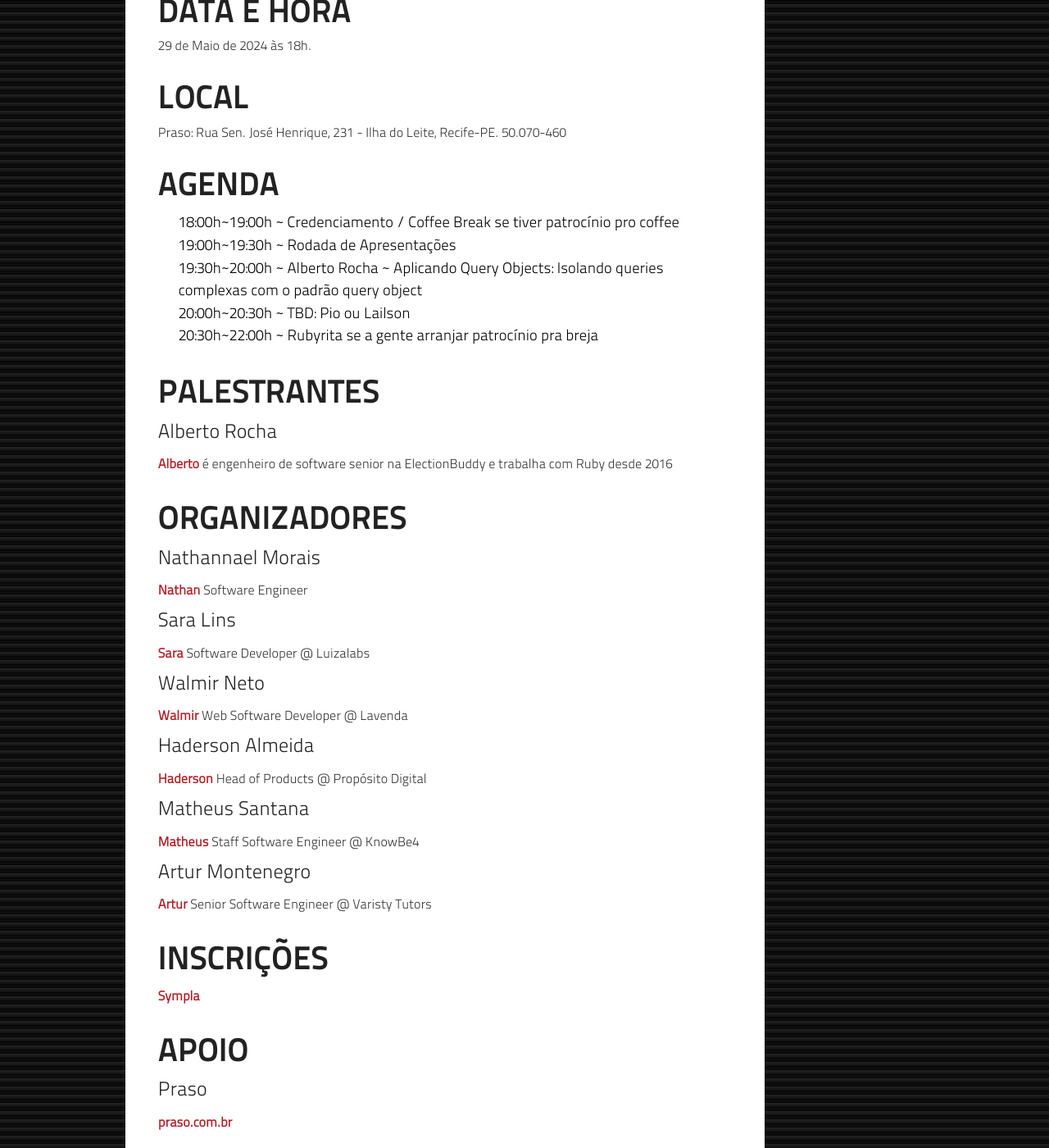
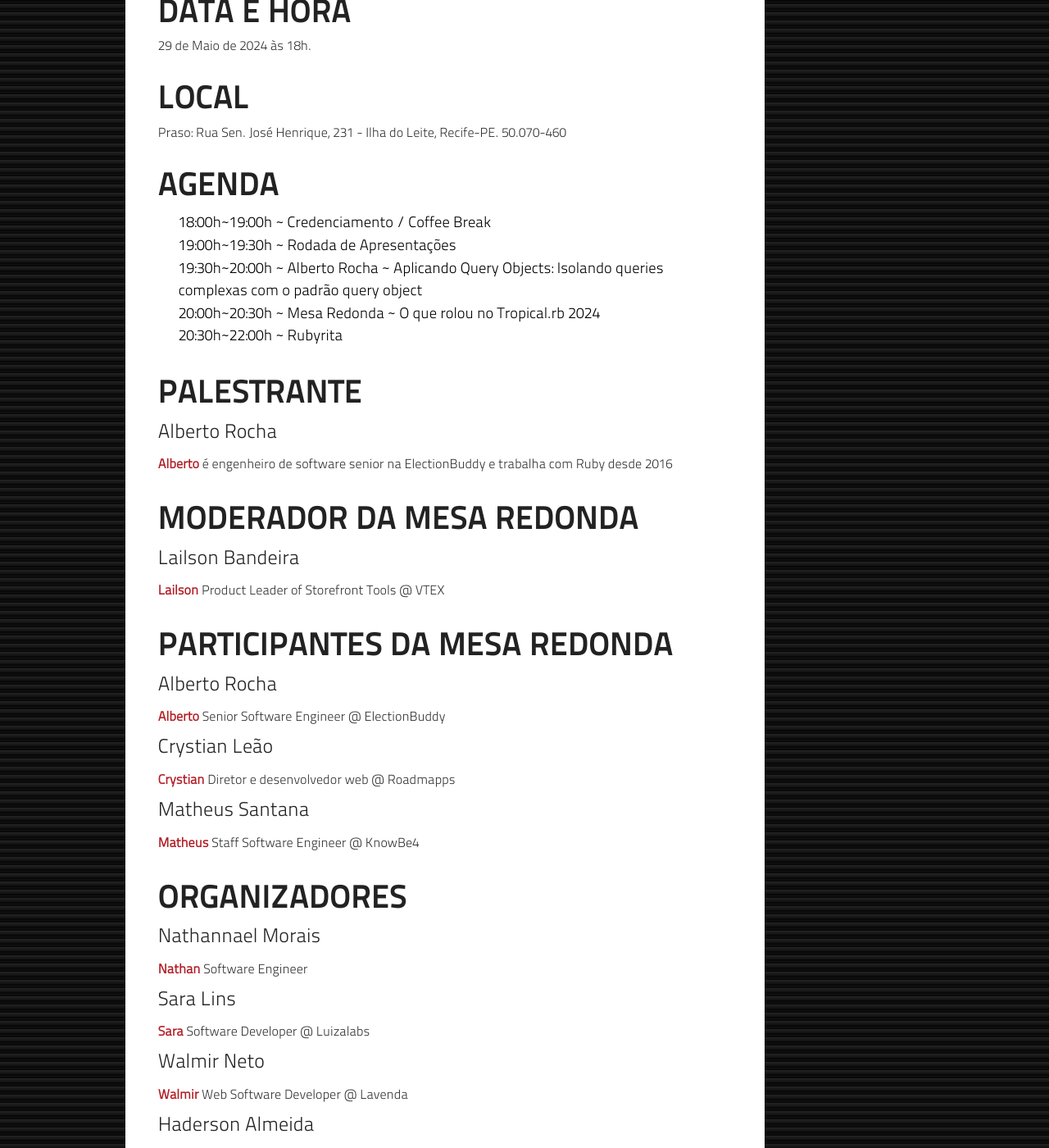
Before and after one commit to frevo-on-rails/frevo-on-rails.github.com, a Jekyll site: the page built from _posts/2024-05-29-encontro-de-maio-2024.markdown, in a window 1280 px wide and 1400 px high, scrolled down 465 px. Shown: the whole window at 82% size. Built offline with Jekyll 4.4.1, drawn with Linux system fonts in a browser that asks for light colours; nearby versions of some CDN libraries; comment, search, counter and statistics services are not loaded.

Commit message:
atualiza post do encontro de 29 de maio de 2024

```diff
--- a/_posts/2024-05-29-encontro-de-maio-2024.markdown
+++ b/_posts/2024-05-29-encontro-de-maio-2024.markdown
@@ -18,17 +18,37 @@ Praso: Rua Sen. José Henrique, 231 - Ilha do Leite, Recife-PE. 50.070-460
 
 ## Agenda
 
-- 18:00h~19:00h ~ Credenciamento / Coffee Break se tiver patrocínio pro coffee
+- 18:00h~19:00h ~ Credenciamento / Coffee Break
 - 19:00h~19:30h ~ Rodada de Apresentações
 - 19:30h~20:00h ~ Alberto Rocha ~ Aplicando Query Objects: Isolando queries complexas com o padrão query object
-- 20:00h~20:30h ~ TBD: Pio ou Lailson
-- 20:30h~22:00h ~ Rubyrita se a gente arranjar patrocínio pra breja
+- 20:00h~20:30h ~ Mesa Redonda ~ O que rolou no Tropical.rb 2024
+- 20:30h~22:00h ~ Rubyrita
 
-## Palestrantes
+## Palestrante
 
 ### Alberto Rocha
 
 [Alberto](https://www.linkedin.com/in/betogrun/) é engenheiro de software senior na ElectionBuddy e trabalha com Ruby desde 2016
+
+## Moderador da mesa redonda
+
+### Lailson Bandeira
+
+[Lailson](https://www.linkedin.com/in/lailsonbm/) Product Leader of Storefront Tools @ VTEX
+
+## Participantes da mesa redonda
+
+### Alberto Rocha
+
+[Alberto](https://www.linkedin.com/in/betogrun/) Senior Software Engineer @ ElectionBuddy
+
+### Crystian Leão
+
+[Crystian](https://www.linkedin.com/in/crystianwendel/) Diretor e desenvolvedor web @ Roadmapps
+
+### Matheus Santana
+
+[Matheus](https://embs.github.io) Staff Software Engineer @ KnowBe4
 
 ## Organizadores
 
```
